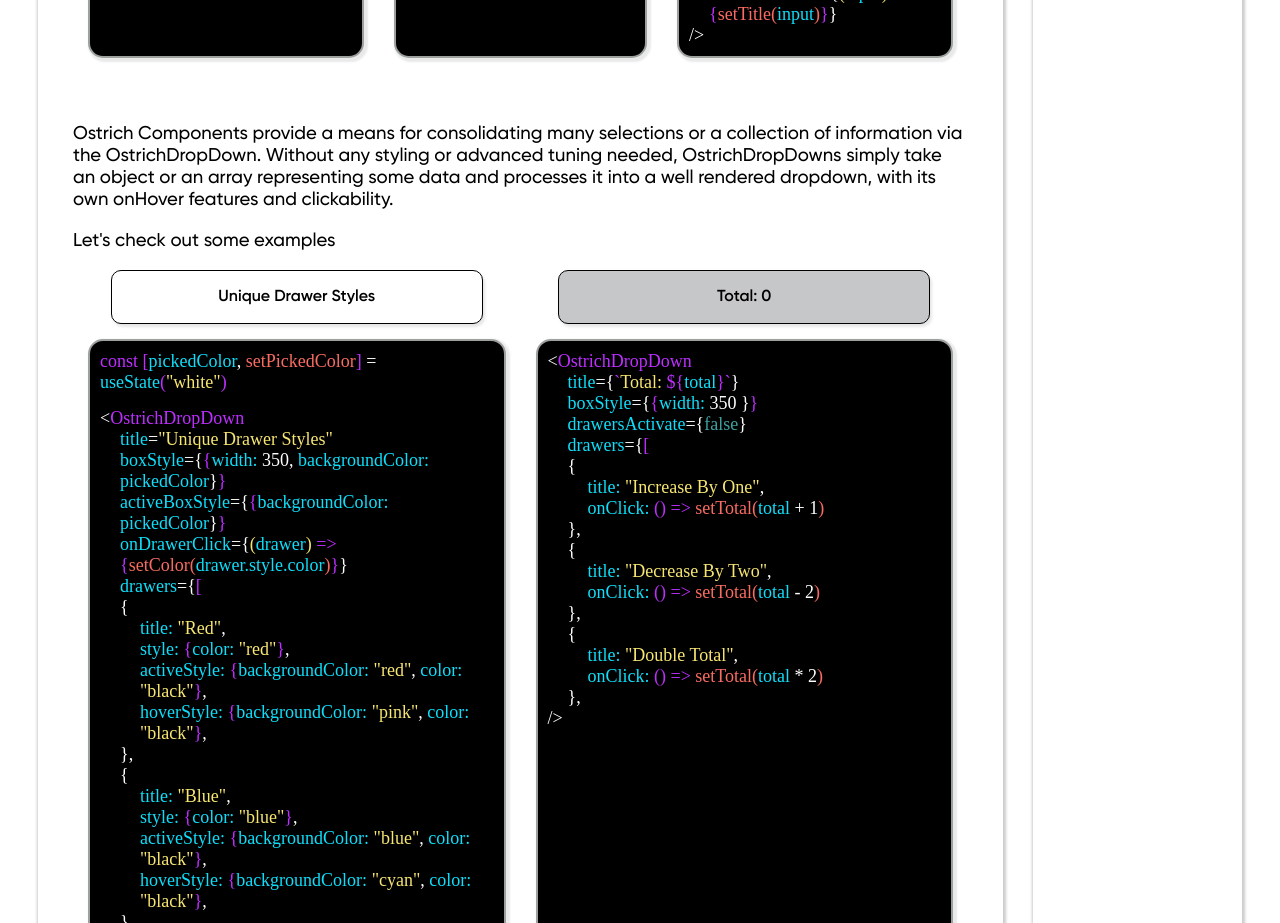
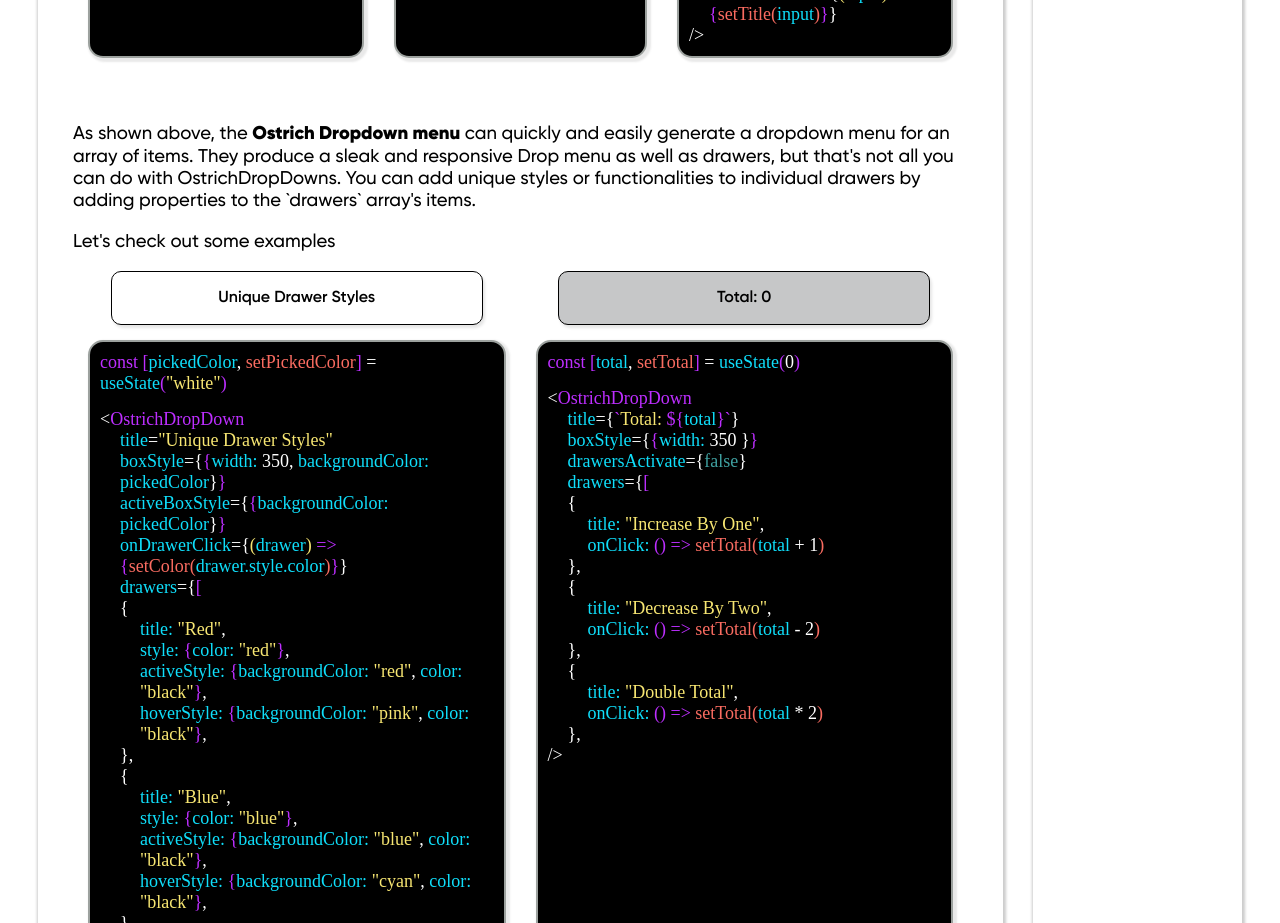
Before and after one commit to NLanese/the-codex, a Next.js app: page /showcases/ostrich-components/ostrich-showcase in a window 1280 px wide. Shown: the part 2820-3743 px from the top of the page. Built offline with nearby package versions, Linux system fonts and the light colour scheme.

Commit message:
Update ostrich-showcase.js

```diff
--- a/pages/showcases/ostrich-components/ostrich-showcase.js
+++ b/pages/showcases/ostrich-components/ostrich-showcase.js
@@ -788,8 +788,8 @@ export default function OstrichShowcase() {
 
             {/* Preamble */}
             <p style={{...Styles.Fonts.basic, marginTop: 50}}>
-            Ostrich Components provide a means for consolidating many selections or a collection of information via the OstrichDropDown. Without any styling or advanced tuning needed,
-            OstrichDropDowns simply take an object or an array representing some data and processes it into a well rendered dropdown, with its own onHover features and clickability.
+            As shown above, the <strong>Ostrich Dropdown menu</strong> can quickly and easily generate a dropdown menu for an array of items. They produce a sleak and responsive Drop menu as well as drawers, but that's not all you can do with OstrichDropDowns.
+            You can add unique styles or functionalities to individual drawers by adding properties to the `drawers` array's items.
             </p>
             <p style={Styles.Fonts.basic}>
             Let's check out some examples
@@ -847,7 +847,7 @@ export default function OstrichShowcase() {
                     />
             </div>
 
-            {/* Ost Dropdown Code Row One */}
+            {/* Ost Dropdown Code Row Two */}
             <div style={{display: 'flex',
                 flexDirection: 'row',
                 justifyContent: 'space-around',
@@ -1058,6 +1058,18 @@ export default function OstrichShowcase() {
 
                     {/* Unique Drawer onClicks */}
                     <div style={{...Styles.Sections.simpleLessonCode, width: '45%'}}>
+                        <p style={{...Styles.Code.code, fontSize: 18, marginBottom: 15}}>
+                            <span style={Styles.Code.keyword}>const [</span>
+                            <span style={Styles.Code.var}>total</span>
+                            <span style={Styles.Code.reg}>,</span>
+                            <span style={Styles.Code.func}> setTotal</span>
+                            <span style={Styles.Code.keyword}>] </span>
+                            <span style={Styles.Code.reg}> = </span>
+                            <span style={Styles.Code.var}>useState</span>
+                            <span style={Styles.Code.keyword}>{"("}</span>
+                            <span style={Styles.Code.reg}>0</span>
+                            <span style={Styles.Code.keyword}>{")"}</span>
+                        </p>
                         <p style={{...Styles.Code.code, fontSize: 18}}>
                             <span style={Styles.Code.reg}>{"<"}</span>
                             <span style={Styles.Code.keyword}>OstrichDropDown</span>
```
